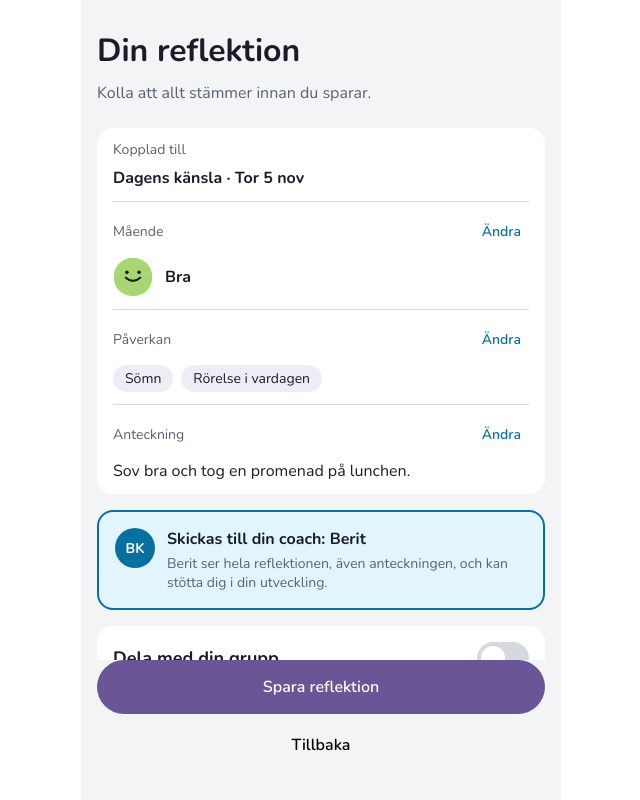
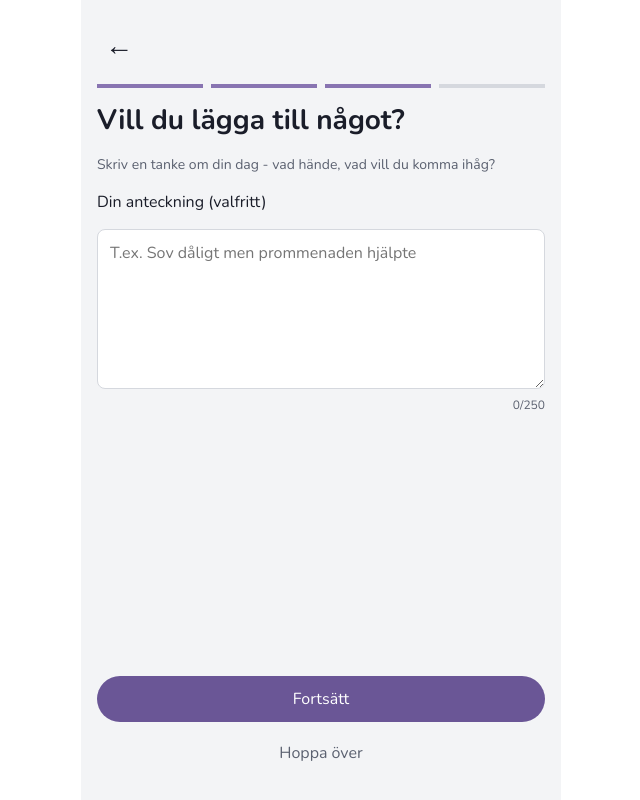
Before and after one commit to xeffie/probits-hackathon-team01, a React (Vite) app in the folder frontend/: page / in a window 1280 px wide. Shown: the whole page, without its empty margins (319-959 px from the left). Built offline with nearby package versions, Linux system fonts and the light colour scheme.

Commit message:
Restore App.jsx to avoid conflict

```diff
--- a/frontend/src/App.jsx
+++ b/frontend/src/App.jsx
@@ -1,10 +1,7 @@
-// import ReflectionNotePage from './pages/reflectionNotePage/ReflectionNotePage';
-import ReflectionSummaryPage from './pages/reflectionSummaryPage/ReflectionSummaryPage';
+import ReflectionNotePage from './pages/reflectionNotePage/ReflectionNotePage';
 
 function App() {
-	// return <ReflectionNotePage />;
-	return <ReflectionSummaryPage />;
-
+	return <ReflectionNotePage />;
 }
 
 export default App;
```
